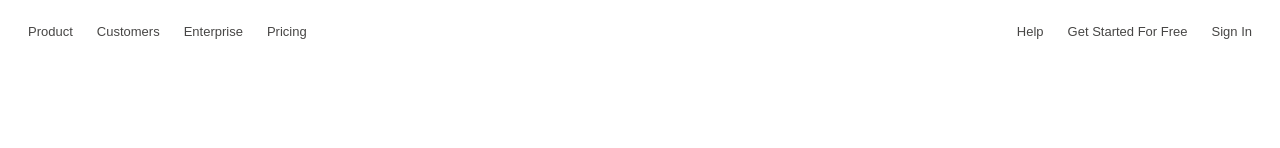
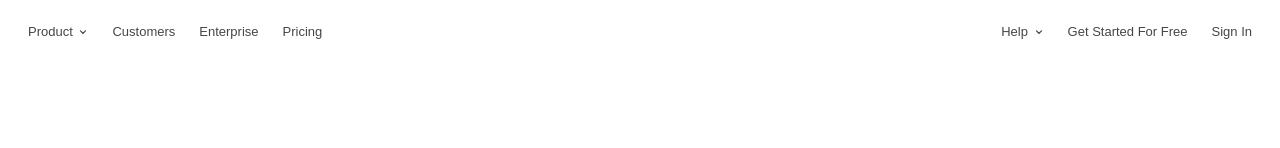
Before and after one commit to nickkpoon/NPS_UI, a React (Create React App) app: page / in a window 1280 px wide. Shown: the top 148 px of the page. Built offline with nearby package versions, Linux system fonts and the light colour scheme.

Commit message:
add down arrow

```diff
--- a/src/components/Calculator.js
+++ b/src/components/Calculator.js
@@ -95,6 +95,7 @@ function Calculator() {
         ProcessCount(newList);
     }
 
+    //process survey counts and set scores
     function ProcessCount(list) {
         let promotorCount = 0;
         let neutralCount = 0;
@@ -126,10 +127,7 @@ function Calculator() {
         setScore(score);
     }
 
-
-
     return (
-
         <div className="calculator_section">
             <div className="calculator_container">
                 <div className="calc">
--- a/src/components/Title.js
+++ b/src/components/Title.js
@@ -1,16 +1,17 @@
 import React from "react";
+import downArrow from  '../assets/down_arrow.svg';
 
 const Title = () =>
-    <div>
+    <div >
         <div data-collapse="medium" data-animation="default" data-duration="400" role="banner" className="navbar">
         <nav role="navigation" className="nav_menu">
-                <a href="#" className="nav_item">Product</a>
+                <a href="#" className="nav_item">Product <img src={downArrow} className="down_arrow"/></a>
                 <a href="#" className="nav_item">Customers</a>
                 <a href="#" className="nav_item">Enterprise</a>
                 <a href="#" className="nav_item">Pricing</a>
             </nav>
             <nav role="navigation" className="nav_menu">
-                <a href="#" className="nav_item">Help</a>
+                <a href="#" className="nav_item">Help <img src={downArrow} className="down_arrow"/></a>
                 <a href="#" className="nav_item">Get started for free</a>
                 <a href="#" className="nav_item">Sign in</a>
             </nav>
--- a/src/styles/styles.css
+++ b/src/styles/styles.css
@@ -678,3 +678,9 @@ input[type=number] {
     height: 12px;
     background-image: url('../assets/equal.svg');
 }
+
+.down_arrow {
+    margin-left: 2px;
+    width: 10px;
+    height: 5px;
+}
```
Also changed, not shown: src/assets/down_arrow.svg (added), src/components/Utils.js (line endings or trailing spaces), 1 other file (tests, documents, lock files or other folders).
